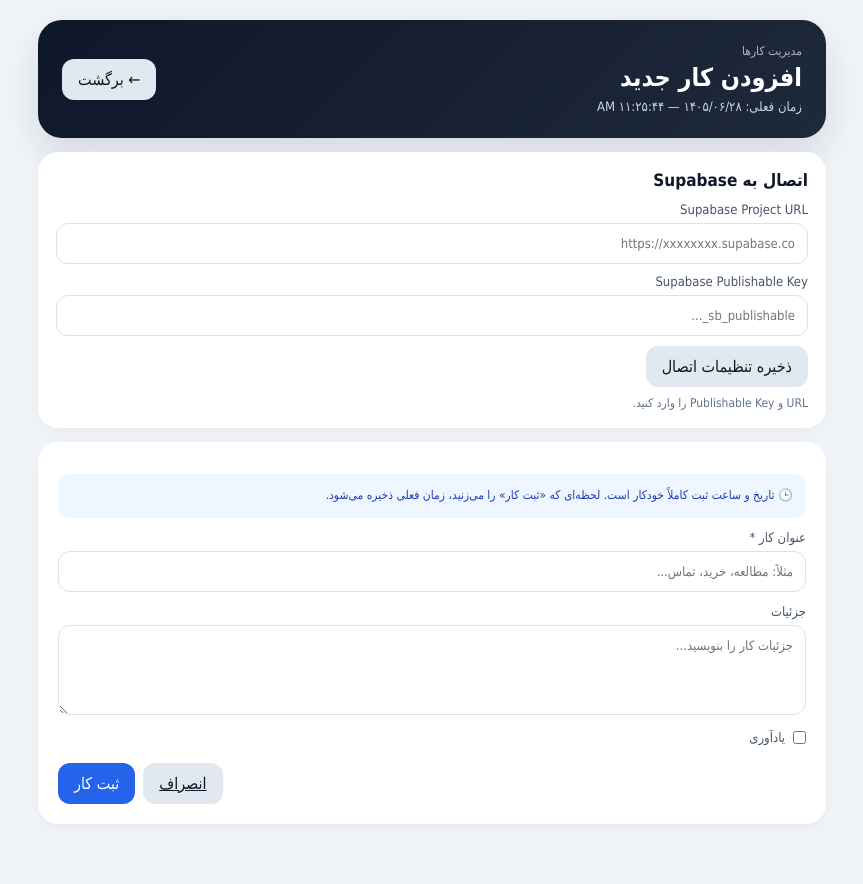
After one commit to GhazniTech/GhazniTech, a PHP site: page /add.html in a window 1280 px wide. The commit adds this page. Shown: the whole page, without its empty margins (208-1071 px from the left). Run offline with PHP 8.4, Linux system fonts and the light colour scheme; some libraries are stand-ins or nearby versions.

Commit message:
Add files via upload

```diff
--- /dev/null
+++ b/add.html
@@ -0,0 +1,156 @@
+<!doctype html>
+<html lang="fa" dir="rtl">
+<head>
+<meta charset="UTF-8">
+<meta name="viewport" content="width=device-width,initial-scale=1">
+<title>افزودن کار جدید</title>
+<link rel="stylesheet" href="style.css">
+<script src="https://cdn.jsdelivr.net/npm/@supabase/supabase-js@2"></script>
+</head>
+<body>
+<main class="app">
+  <header class="topbar">
+    <div>
+      <div class="eyebrow">مدیریت کارها</div>
+      <h1>افزودن کار جدید</h1>
+      <div class="today" id="currentNow">در حال دریافت زمان...</div>
+    </div>
+    <a class="secondary back-link" href="index.html">← برگشت</a>
+  </header>
+
+  <section class="settings-card">
+    <h2>اتصال به Supabase</h2>
+    <label>
+      Supabase Project URL
+      <input id="supabaseUrl" type="url" placeholder="https://xxxxxxxx.supabase.co" autocomplete="off">
+    </label>
+    <label>
+      Supabase Publishable Key
+      <input id="supabaseKey" type="password" placeholder="sb_publishable_..." autocomplete="off">
+    </label>
+    <button id="connectBtn" class="secondary" type="button">ذخیره تنظیمات اتصال</button>
+    <div id="connectionStatus" class="status"></div>
+  </section>
+
+  <section class="add-card">
+    <div class="auto-register-note">
+      🕒 تاریخ و ساعت ثبت کاملاً خودکار است. لحظه‌ای که «ثبت کار» را می‌زنید، زمان فعلی ذخیره می‌شود.
+    </div>
+
+    <form id="newTaskForm">
+      <label>
+        عنوان کار *
+        <input id="title" required maxlength="200" placeholder="مثلاً: مطالعه، خرید، تماس...">
+      </label>
+
+      <label>
+        جزئیات
+        <textarea id="details" maxlength="2000" placeholder="جزئیات کار را بنویسید..."></textarea>
+      </label>
+
+      <label class="check">
+        <input id="reminder" type="checkbox">
+        یادآوری
+      </label>
+
+      <div id="error" class="error"></div>
+
+      <div class="modal-actions">
+        <a class="secondary" href="index.html">انصراف</a>
+        <button id="submitBtn" class="primary" type="submit">ثبت کار</button>
+      </div>
+    </form>
+  </section>
+</main>
+
+<script>
+const $=id=>document.getElementById(id);
+let sb=null;
+
+function faDigits(s){return String(s).replace(/\d/g,d=>"۰۱۲۳۴۵۶۷۸۹"[d]);}
+function gregorianToJalali(gy,gm,gd){
+  const gdm=[0,31,59,90,120,151,181,212,243,273,304,334];
+  let gy2=gy+(gm>2?1:0),days=355666+365*gy+Math.floor((gy2+3)/4)-Math.floor((gy2+99)/100)+Math.floor((gy2+399)/400)+gd+gdm[gm-1];
+  let jy=-1595+33*Math.floor(days/12053); days%=12053;
+  jy+=4*Math.floor(days/1461); days%=1461;
+  if(days>365){jy+=Math.floor((days-1)/365);days=(days-1)%365;}
+  let jm=days<186?1+Math.floor(days/31):7+Math.floor((days-186)/30);
+  let jd=1+(days<186?days%31:(days-186)%30);
+  return [jy,jm,jd];
+}
+function nowDisplay(){
+  const d=new Date(), j=gregorianToJalali(d.getFullYear(),d.getMonth()+1,d.getDate());
+  let h=d.getHours(),m=d.getMinutes(),s=d.getSeconds(),ap=h>=12?"PM":"AM";h=h%12||12;
+  return `${faDigits(j[0])}/${faDigits(String(j[1]).padStart(2,"0"))}/${faDigits(String(j[2]).padStart(2,"0"))} — ${faDigits(h)}:${faDigits(String(m).padStart(2,"0"))}:${faDigits(String(s).padStart(2,"0"))} ${ap}`;
+}
+function refreshClock(){$("currentNow").textContent="زمان فعلی: "+nowDisplay();}
+refreshClock(); setInterval(refreshClock,1000);
+
+function loadConfig(){
+  $("supabaseUrl").value=localStorage.getItem("daily_supabase_url")||"";
+  $("supabaseKey").value=localStorage.getItem("daily_supabase_key")||"";
+  connect(false);
+}
+function connect(show=true){
+  const url=$("supabaseUrl").value.trim(),key=$("supabaseKey").value.trim();
+  if(!url||!key){
+    $("connectionStatus").textContent="URL و Publishable Key را وارد کنید.";
+    sb=null; return false;
+  }
+  try{
+    sb=window.supabase.createClient(url,key);
+    localStorage.setItem("daily_supabase_url",url);
+    localStorage.setItem("daily_supabase_key",key);
+    $("connectionStatus").textContent="✓ اتصال آماده است";
+    if(show) $("connectionStatus").className="status success";
+    return true;
+  }catch(e){
+    sb=null;$("connectionStatus").textContent="خطا در تنظیم اتصال";return false;
+  }
+}
+$("connectBtn").addEventListener("click",()=>connect(true));
+
+$("newTaskForm").addEventListener("submit",async e=>{
+  e.preventDefault();
+  $("error").textContent="";
+  if(!sb && !connect(false)){
+    $("error").textContent="ابتدا اتصال Supabase را تنظیم کنید.";
+    return;
+  }
+
+  const btn=$("submitBtn");
+  btn.disabled=true;
+  btn.textContent="در حال ثبت...";
+
+  try{
+    const now=new Date();
+    const payload={
+      title:$("title").value.trim(),
+      details:$("details").value.trim()||null,
+      reminder:$("reminder").checked,
+      registered_at:now.toISOString(),
+      task_date:now.toISOString().slice(0,10)
+    };
+
+    if(!payload.title){
+      $("error").textContent="عنوان کار را وارد کنید.";
+      return;
+    }
+
+    const {error}=await sb.from("daily_tasks").insert(payload);
+    if(error) throw error;
+
+    window.location.href="index.html?added=1";
+  }catch(err){
+    console.error(err);
+    $("error").textContent="ثبت نشد: "+(err.message||"خطای نامشخص");
+  }finally{
+    btn.disabled=false;
+    btn.textContent="ثبت کار";
+  }
+});
+
+loadConfig();
+</script>
+</body>
+</html>
--- a/style.css
+++ b/style.css
@@ -9,3 +9,15 @@
   font-size:12px;
   line-height:1.8;
 }
+
+#saveBtn:disabled{opacity:.6;cursor:not-allowed}
+
+.settings-card,.add-card{background:#fff;border-radius:20px;padding:18px;margin-top:14px;box-shadow:0 5px 18px #0f172a0b}
+.settings-card h2{margin:0 0 12px;font-size:17px}
+.settings-card label{margin:10px 0}
+.status{font-size:12px;color:#64748b;margin-top:9px}
+.status.success{color:#15803d}
+.add-card{padding:20px}
+.back-link{text-decoration:none;display:inline-block}
+.primary{text-decoration:none;display:inline-block}
+#submitBtn:disabled{opacity:.6;cursor:not-allowed}
```
Also changed, not shown: index.html (+1 -27 lines), supabase.sql (added, +30 -0 lines), README.txt.
